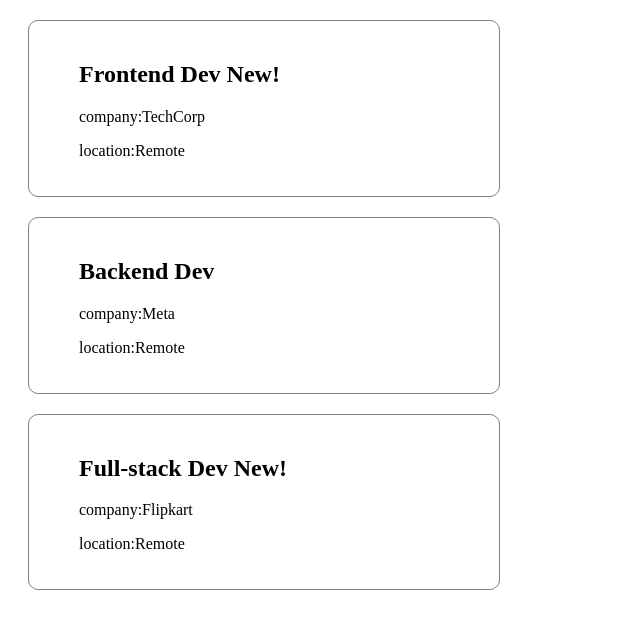
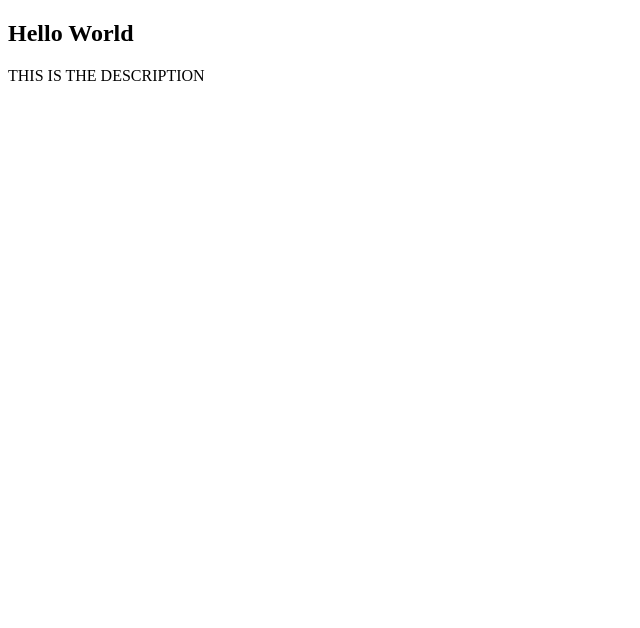
Before and after one commit to akanshakumari25-bot/react, a React (Vite) app: page / in a window 1280 px wide. Shown: the top 628 px of the page, without its empty margins (0-640 px from the left). Built offline with nearby package versions, Linux system fonts and the light colour scheme.

Commit message:
create Child file

```diff
--- a/src/App.jsx
+++ b/src/App.jsx
@@ -22,31 +22,51 @@
 
 //  export default App;
 
-import JobCard from "./components/JobCard";
+
+
+// JobCard
+
+// import JobCard from "./components/JobCard";
+
+// function App(){
+
+//   const jobs =[
+//     {id: 1, title: "Frontend Dev", company: "TechCorp", location: "Remote", isNew: true},
+//     {id: 2, title: "Backend Dev", company: "Meta", location: "Remote", isNew: false},
+//     {id: 3, title: "Full-stack Dev", company: "Flipkart", location: "Remote", isNew: true}
+// ]
+
+// return(
+
+//   <div>
+//      {jobs.map((job)=>
+//      <JobCard key={job.id} details={job}/>
+
+//     )}
+
+//   </div>
+
+
+
+// )
+
+
+
+// }
+
+// export default App;
+
+
+
+import Child from "./components/Child";
 
 function App(){
 
-  const jobs =[
-    {id: 1, title: "Frontend Dev", company: "TechCorp", location: "Remote", isNew: true},
-    {id: 2, title: "Backend Dev", company: "Meta", location: "Remote", isNew: false},
-    {id: 3, title: "Full-stack Dev", company: "Flipkart", location: "Remote", isNew: true}
-]
-
-return(
-
-  <div>
-     {jobs.map((job)=>
-     <JobCard key={job.id} details={job}/>
-
-    )}
-
-  </div>
-
-
-
-)
-
-
+  return(
+    <div>
+      <Child title="Hello World"  description="this is the description"/>
+    </div>
+  )
 
 }
 
--- /dev/null
+++ b/src/components/Child.jsx
@@ -0,0 +1,14 @@
+function Child({title, description}){
+
+    return (
+        <div>
+            <h2>{title}</h2>
+            <p>{description.toUpperCase()}</p>
+        </div>
+    )
+
+
+
+}
+
+export default Child;
```
